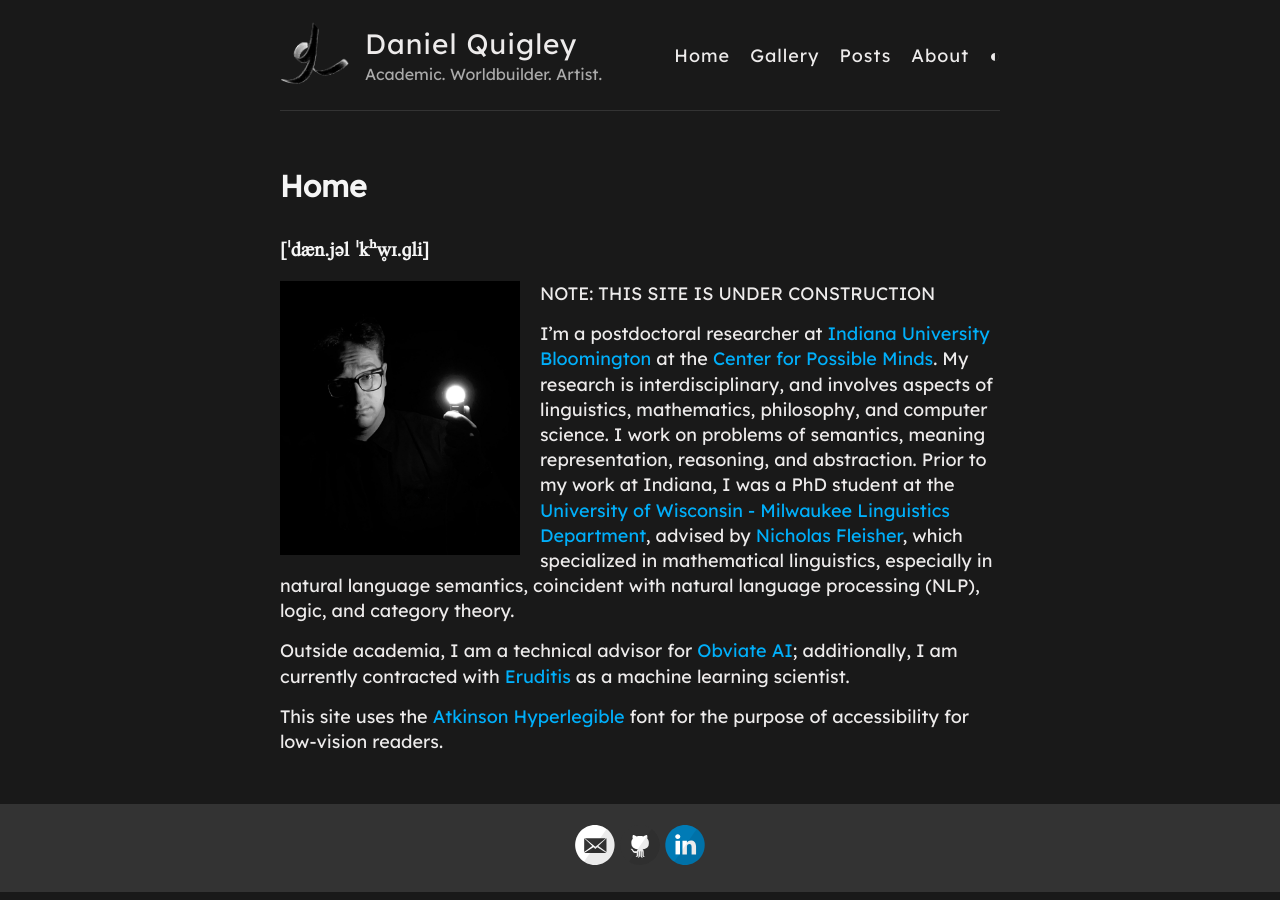
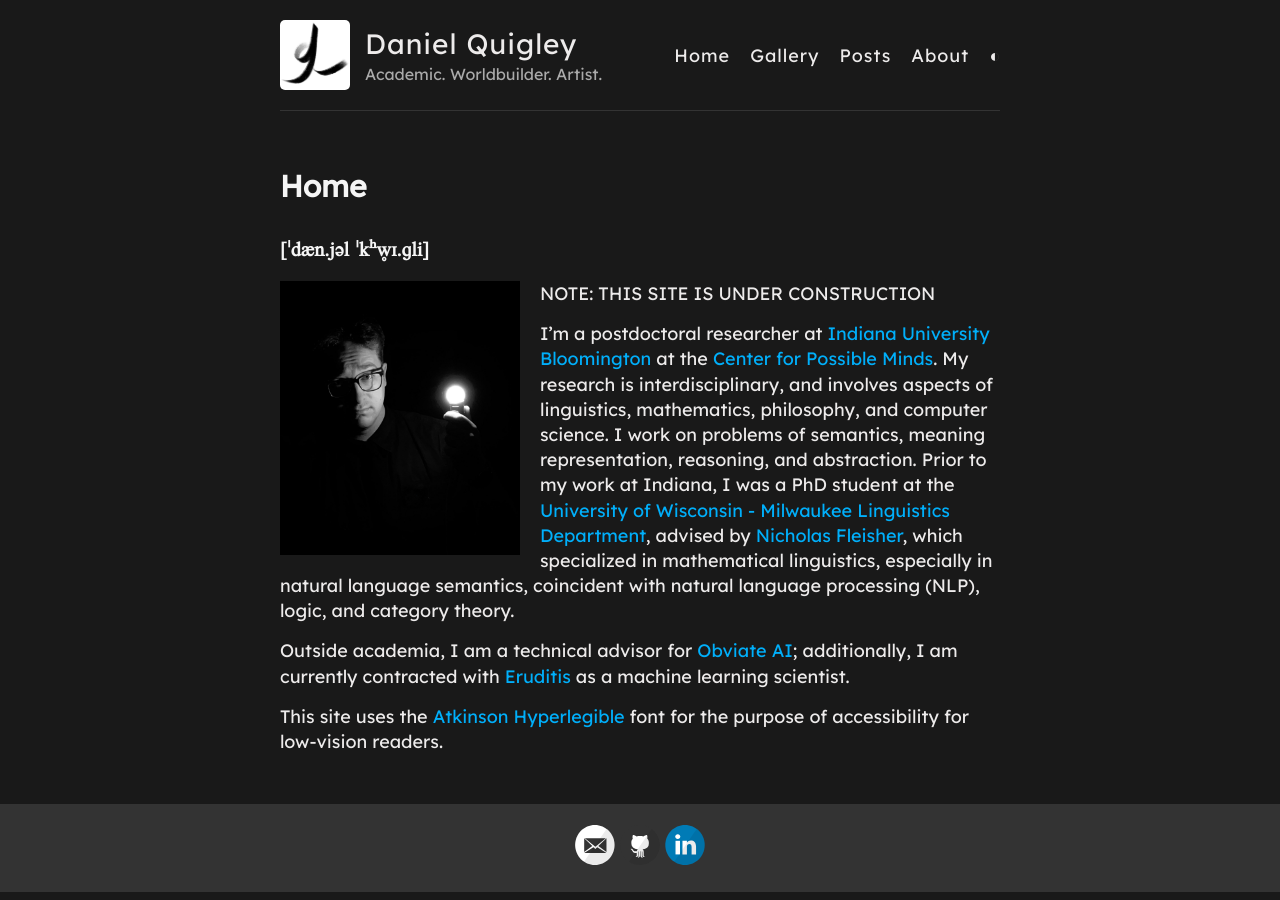
Before and after one commit to deltaquebec/dquigley.art, a Jekyll site: the page built from index.md, in a window 1280 px wide. Built offline with Jekyll 4.4.1, drawn with Linux system fonts in a browser that asks for light colours.

Commit message:
Update _config.yml

```diff
--- a/_config.yml
+++ b/_config.yml
@@ -13,7 +13,8 @@ description: Academic. Worldbuilder. Artist.
 #avatar: /images/quigley_daniel_avatar.png
 #avatar: /images/quigley_daniel_one_light_3_circle.png
 #avatar: /assets/dq_mono_black_circle.svg
-avatar: /assets/monogrambg.png
+#avatar: /assets/monogrambg.png
+avatar: /assets/monogram.png
 #
 # Flags below are optional
 #
```
